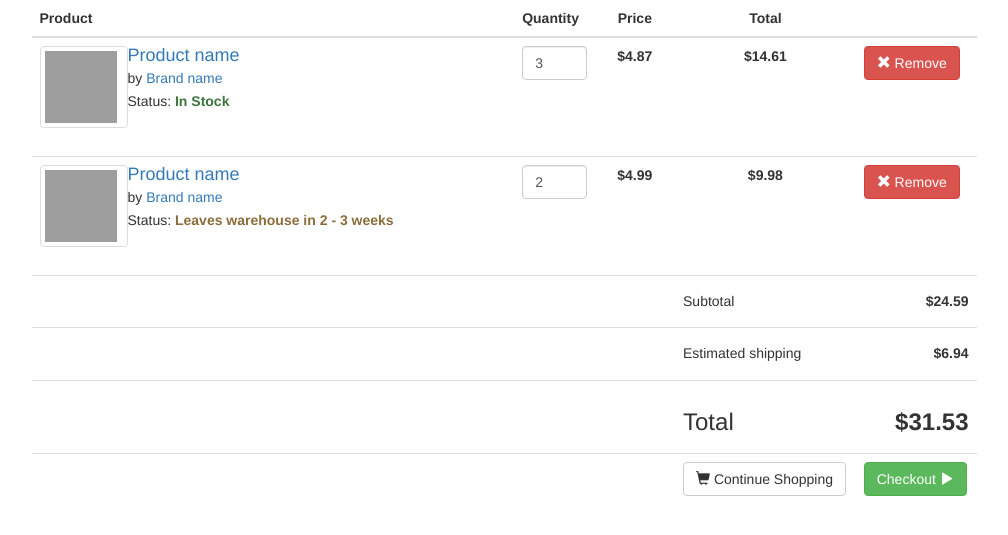
After one commit to kubalopacki/shop, a PHP site: page /cart.html.php in a window 1280 px wide. The commit adds this page. Shown: the top 535 px of the page, without its empty margins (136-1144 px from the left). Run offline with PHP 8.4, Linux system fonts and the light colour scheme; some libraries are stand-ins or nearby versions; grey boxes are pictures that could not be loaded.

Commit message:
Prace sklepowe

```diff
--- /dev/null
+++ b/cart.html.php
@@ -0,0 +1,116 @@
+<!DOCTYPE html>
+<html lang="en">
+<head>
+    <meta charset="utf-8">
+    <title>Koszyk</title>
+    <link href="//cdnjs.cloudflare.com/ajax/libs/twitter-bootstrap/3.3.7/css/bootstrap.css" rel="stylesheet">
+    <link href="//cdnjs.cloudflare.com/ajax/libs/font-awesome/4.0.3/css/font-awesome.css" rel="stylesheet">
+</head>
+
+<body>
+<div class="container">
+    <div class="row">
+        <div class="col-sm-12 col-md-10 col-md-offset-1">
+            <table class="table table-hover">
+                <thead>
+                <tr>
+                    <th>Product</th>
+                    <th>Quantity</th>
+                    <th class="text-center">Price</th>
+                    <th class="text-center">Total</th>
+                    <th> </th>
+                </tr>
+                </thead>
+                <tbody>
+                <tr>
+                    <td class="col-sm-8 col-md-6">
+                        <div class="media">
+                            <a class="thumbnail pull-left" href="#"> <img class="media-object"
+                                                                          src="http://icons.iconarchive.com/icons/custom-icon-design/flatastic-2/72/product-icon.png"
+                                                                          style="width: 72px; height: 72px;"> </a>
+                            <div class="media-body">
+                                <h4 class="media-heading"><a href="#">Product name</a></h4>
+                                <h5 class="media-heading"> by <a href="#">Brand name</a></h5>
+                                <span>Status: </span><span class="text-success"><strong>In Stock</strong></span>
+                            </div>
+                        </div>
+                    </td>
+                    <td class="col-sm-1 col-md-1" style="text-align: center">
+                        <input type="email" class="form-control" id="exampleInputEmail1" value="3">
+                    </td>
+                    <td class="col-sm-1 col-md-1 text-center"><strong>$4.87</strong></td>
+                    <td class="col-sm-1 col-md-1 text-center"><strong>$14.61</strong></td>
+                    <td class="col-sm-1 col-md-1">
+                        <button type="button" class="btn btn-danger">
+                            <span class="glyphicon glyphicon-remove"></span> Remove
+                        </button>
+                    </td>
+                </tr>
+                <tr>
+                    <td class="col-md-6">
+                        <div class="media">
+                            <a class="thumbnail pull-left" href="#"> <img class="media-object"
+                                                                          src="http://icons.iconarchive.com/icons/custom-icon-design/flatastic-2/72/product-icon.png"
+                                                                          style="width: 72px; height: 72px;"> </a>
+                            <div class="media-body">
+                                <h4 class="media-heading"><a href="#">Product name</a></h4>
+                                <h5 class="media-heading"> by <a href="#">Brand name</a></h5>
+                                <span>Status: </span><span
+                                        class="text-warning"><strong>Leaves warehouse in 2 - 3 weeks</strong></span>
+                            </div>
+                        </div>
+                    </td>
+                    <td class="col-md-1" style="text-align: center">
+                        <input type="email" class="form-control" id="exampleInputEmail1" value="2">
+                    </td>
+                    <td class="col-md-1 text-center"><strong>$4.99</strong></td>
+                    <td class="col-md-1 text-center"><strong>$9.98</strong></td>
+                    <td class="col-md-1">
+                        <button type="button" class="btn btn-danger">
+                            <span class="glyphicon glyphicon-remove"></span> Remove
+                        </button>
+                    </td>
+                </tr>
+                <tr>
+                    <td>  </td>
+                    <td>  </td>
+                    <td>  </td>
+                    <td><h5>Subtotal</h5></td>
+                    <td class="text-right"><h5><strong>$24.59</strong></h5></td>
+                </tr>
+                <tr>
+                    <td>  </td>
+                    <td>  </td>
+                    <td>  </td>
+                    <td><h5>Estimated shipping</h5></td>
+                    <td class="text-right"><h5><strong>$6.94</strong></h5></td>
+                </tr>
+                <tr>
+                    <td>  </td>
+                    <td>  </td>
+                    <td>  </td>
+                    <td><h3>Total</h3></td>
+                    <td class="text-right"><h3><strong>$31.53</strong></h3></td>
+                </tr>
+                <tr>
+                    <td>  </td>
+                    <td>  </td>
+                    <td>  </td>
+                    <td>
+                        <button type="button" class="btn btn-default">
+                            <span class="glyphicon glyphicon-shopping-cart"></span> Continue Shopping
+                        </button>
+                    </td>
+                    <td>
+                        <button type="button" class="btn btn-success">
+                            Checkout <span class="glyphicon glyphicon-play"></span>
+                        </button>
+                    </td>
+                </tr>
+                </tbody>
+            </table>
+        </div>
+    </div>
+</div>
+</body>
+</html>
--- a/connection.php
+++ b/connection.php
@@ -1,4 +1,6 @@
 <?php
 
-$pdo = new PDO('mysql:host=localhost;dbname=_hello;charset=utf8', 'root', 'root');
+$pdo = new PDO('mysql:host=localhost;dbname=_hello;charset=utf8', 'root', 'root', array(
+    PDO::MYSQL_ATTR_INIT_COMMAND => "SET NAMES 'utf8'")
+);
 $pdo->setAttribute(PDO::ATTR_ERRMODE, PDO::ERRMODE_EXCEPTION);
--- a/katalog.html.php
+++ b/katalog.html.php
@@ -49,9 +49,11 @@
                     <img class="image" height="300px" src="<?php echo $product['image'] ?>" alt=""/>
                     <div class="caption">
                         <h3><?php echo $product['name_'] ?></h3>
-                        <p>Cena:<?php echo $product['price'] ?></p>
+                        <p>Cena:<?php echo $product['price'] . " PLN" ?></p>
                         <p>
-                            <a href="/product_page.php?id=<?php echo $product['product_id']?>" class="btn btn-primary" role="button">Więcej</a>
+                            <a href="/product?id=<?php echo $product['product_id'] ?>"
+                               class="btn btn-primary"
+                               role="button">Więcej</a>
                             <a href="#" class="btn btn-default" role="button">Dodaj do koszyka</a>
                         </p>
                     </div>
--- a/katalog.php
+++ b/katalog.php
@@ -1,8 +1,6 @@
 <?php
 
-require __DIR__.'/connection.php';
-
-$sql = 'SELECT * FROM products';
+$sql = 'SELECT * FROM products ORDER BY name_ DESC ';
 $stmt = $pdo->query($sql);
 $products = $stmt->fetchAll(PDO::FETCH_ASSOC);
 $stmt->closeCursor();
```
Also changed, not shown: cart_style.css (added, +34 -0 lines), index.php (added, +14 -0 lines), product_page.html.php (+12 -46 lines), product_page.php (+2 -5 lines), product_page_style_2.css (added, +7 -0 lines).
